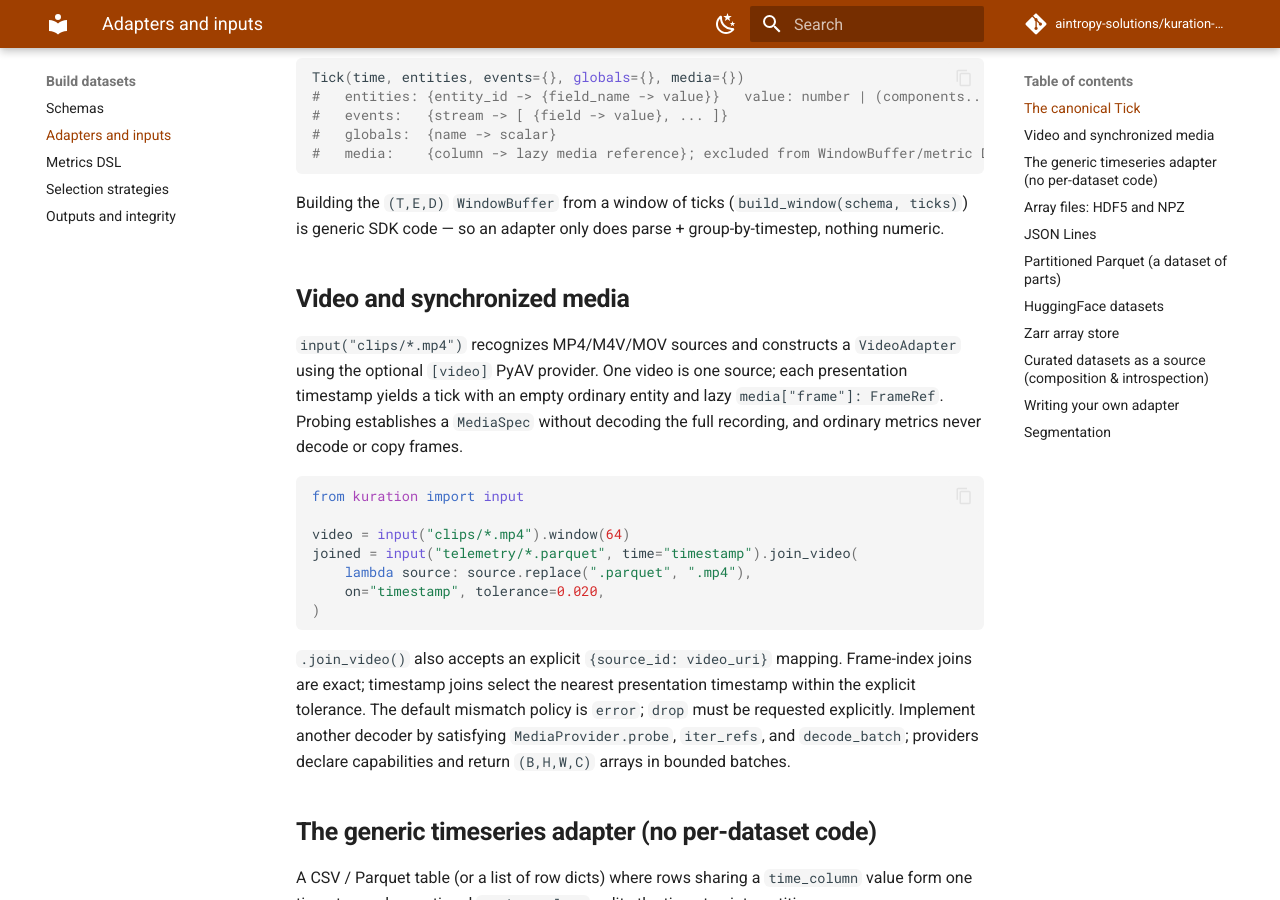
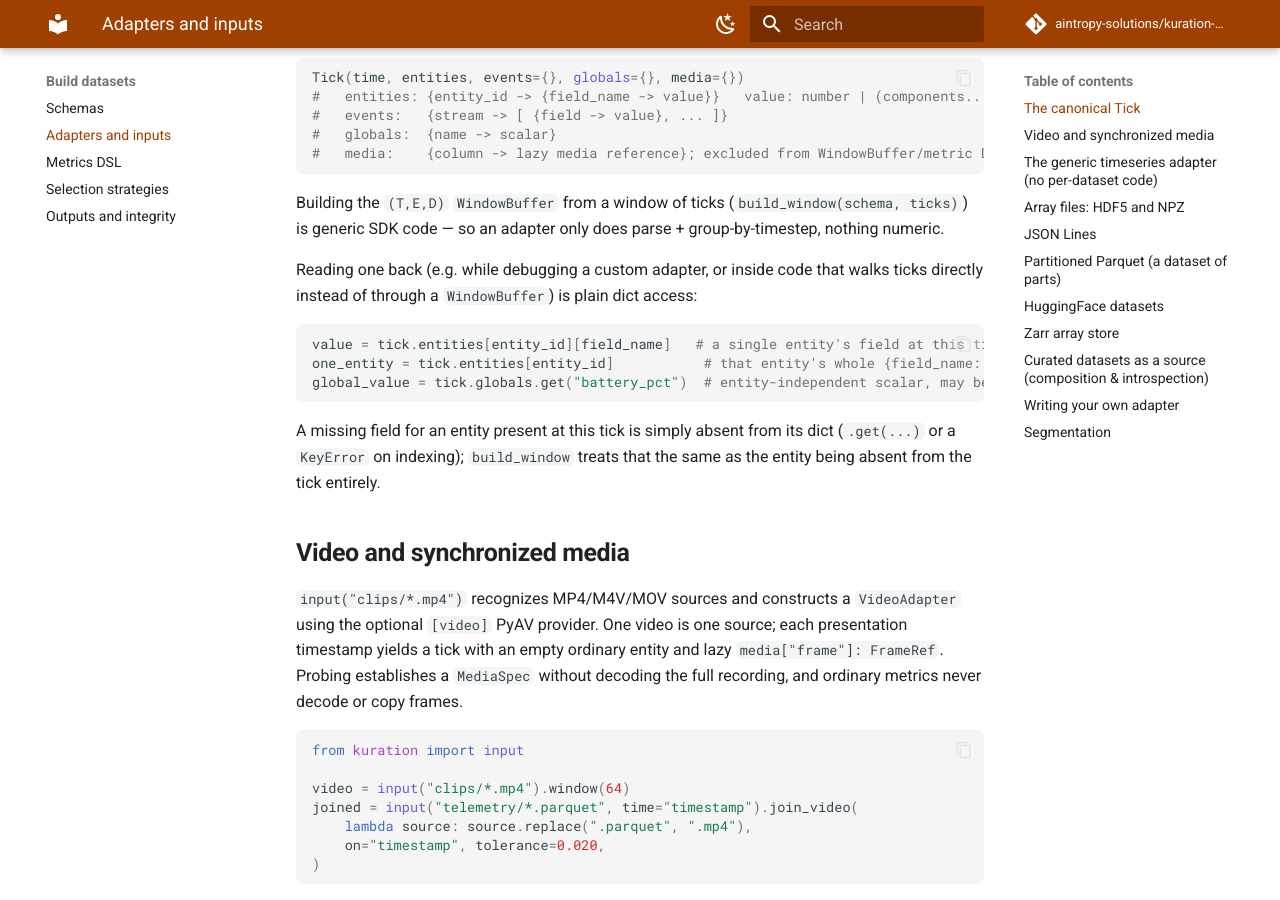
Before and after one commit to kuration-ai/kuration-sdk, an MkDocs documentation site: the page built from docs/adapters.md, in a window 1280 px wide and 900 px high, scrolled down 756 px. Built offline with MkDocs 1.6.1 and Material for MkDocs 9.7.7, drawn with Linux system fonts in a browser that asks for light colours; comment, search, counter and statistics services are not loaded.

Commit message:
docs: fix README snippets' missing imports, document Tick reads and kur-list plugin discovery (#86)
Three docs-only findings from Sahiti's review:

- F3: three README gallery snippets (action_state_consistency,
  slam_reconstruct, the Reproducibility section's three-styles example)
  used names (pipeline, baselines, gameplay, BalancedSelector, run,
  RareEventCoverage) that were never imported or defined in the snippet
  itself -- readable as prose-guided continuation code, but not copy-paste
  runnable. Added the missing import lines and short comments naming what
  pipeline/baselines are expected to be, so the dependency is visible as
  code rather than only in the surrounding prose.
- F8: reading a Tick back (tick.entities[entity_id][field]) was nowhere in
  docs/adapters.md -- every example only ever builds one (yield Tick(...)).
  Added a short "reading one back" section with the plain dict-access
  pattern and the missing-field/missing-entity equivalence build_window
  already relies on.
- F10: a custom operator registered via plain Python import works
  immediately in the importing process, but kur-list/kur-describe run as a
  separate process that never imports that module -- so the operator is
  invisible to the CLI unless it's entry-point-discoverable. docs/operators.md
  documented the entry-point mechanism for "external plugin" packaging but
  never stated this process-boundary reason explicitly. Added a note in
  section 4 (Discover and inspect).

Closes #86

Co-Authored-By: Claude Sonnet 5 <noreply@anthropic.com>
Claude-Session: https://claude.ai/code/session_01HHKfYtD5AEBXKEBnJWm3ox

````diff
--- a/docs/adapters.md
+++ b/docs/adapters.md
@@ -40,6 +40,19 @@ Tick(time, entities, events={}, globals={}, media={})
 
 Building the `(T,E,D)` `WindowBuffer` from a window of ticks (`build_window(schema, ticks)`)
 is generic SDK code — so an adapter only does parse + group-by-timestep, nothing numeric.
+
+Reading one back (e.g. while debugging a custom adapter, or inside code that walks ticks
+directly instead of through a `WindowBuffer`) is plain dict access:
+
+```python
+value = tick.entities[entity_id][field_name]   # a single entity's field at this timestep
+one_entity = tick.entities[entity_id]           # that entity's whole {field_name: value} dict
+global_value = tick.globals.get("battery_pct")  # entity-independent scalar, may be absent
+```
+
+A missing field for an entity present at this tick is simply absent from its dict (`.get(...)`
+or a `KeyError` on indexing); `build_window` treats that the same as the entity being absent
+from the tick entirely.
 
 ## Video and synchronized media
 
````
Also changed, not shown: README.md (+12 -1 lines), docs/operators.md (+10 -0 lines).
